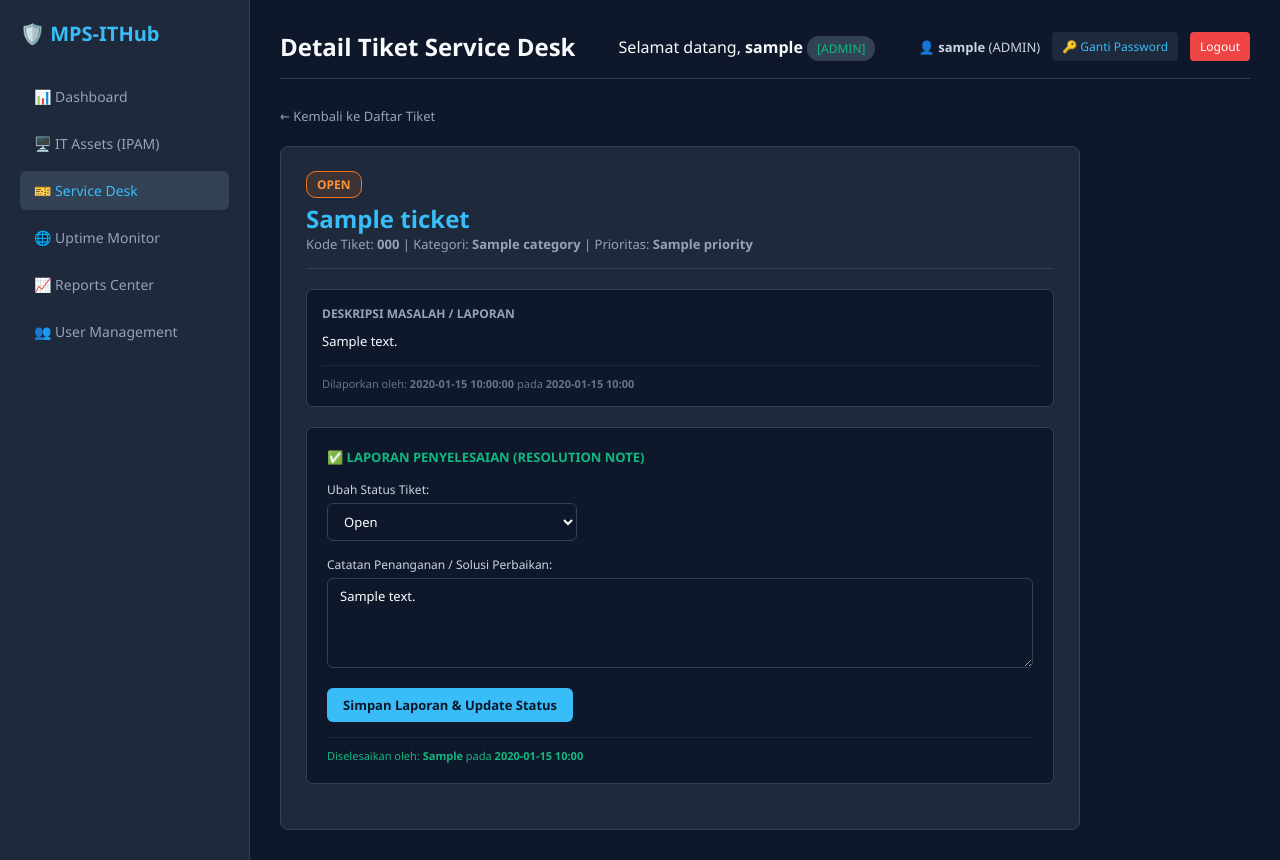
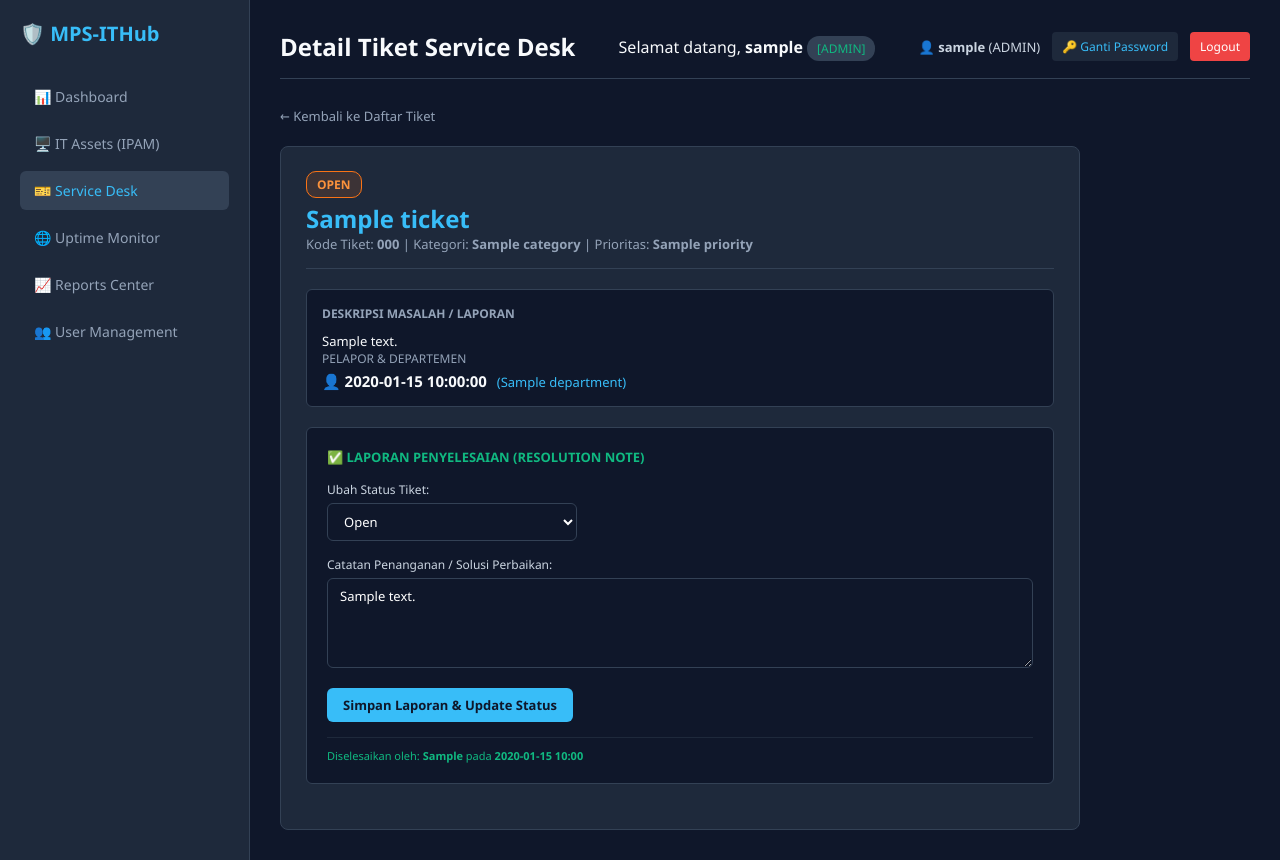
Before and after one commit to maydhikasetiawan/my-web-app, a Flask app: page /tickets/1 in a window 1280 px wide. Run offline with Flask 3, Linux system fonts and the light colour scheme; the visitor is signed in with stand-in values (Sample User, id 1); a database or web service that is not in the repository returns one stand-in record (values such as "Sample title"); some libraries are stand-ins or nearby versions.

Commit message:
style: display reporter department in ticket detail view

```diff
--- a/templates/tickets/detail.html
+++ b/templates/tickets/detail.html
@@ -24,8 +24,14 @@
     <div style="background: #0f172a; padding: 15px; border-radius: 6px; border: 1px solid #334155; margin-bottom: 20px;">
         <h4 style="color: #94a3b8; font-size: 12px; margin-bottom: 10px;">DESKRIPSI MASALAH / LAPORAN</h4>
         <p style="font-size: 13px; color: #f8fafc; white-space: pre-line;">{{ ticket.description }}</p>
-        <div style="margin-top: 15px; font-size: 11px; color: #64748b; border-top: 1px solid #1e293b; padding-top: 10px;">
-            Dilaporkan oleh: <strong>{{ ticket.created_by }}</strong> pada <strong>{{ ticket.created_at.strftime('%Y-%m-%d %H:%M') if ticket.created_at else '-' }}</strong>
+        <div class="detail-item">
+            <label style="color: #94a3b8; font-size: 12px; display: block; margin-bottom: 4px;">PELAPOR & DEPARTEMEN</label>
+            <div style="font-size: 15px; font-weight: bold; color: #f8fafc;">
+                👤 {{ ticket.created_by }}
+                <span style="color: #38bdf8; font-size: 13px; font-weight: normal; margin-left: 6px;">
+                    ({{ ticket.department or 'IT' }})
+                </span>
+            </div>
         </div>
     </div>
 
```
